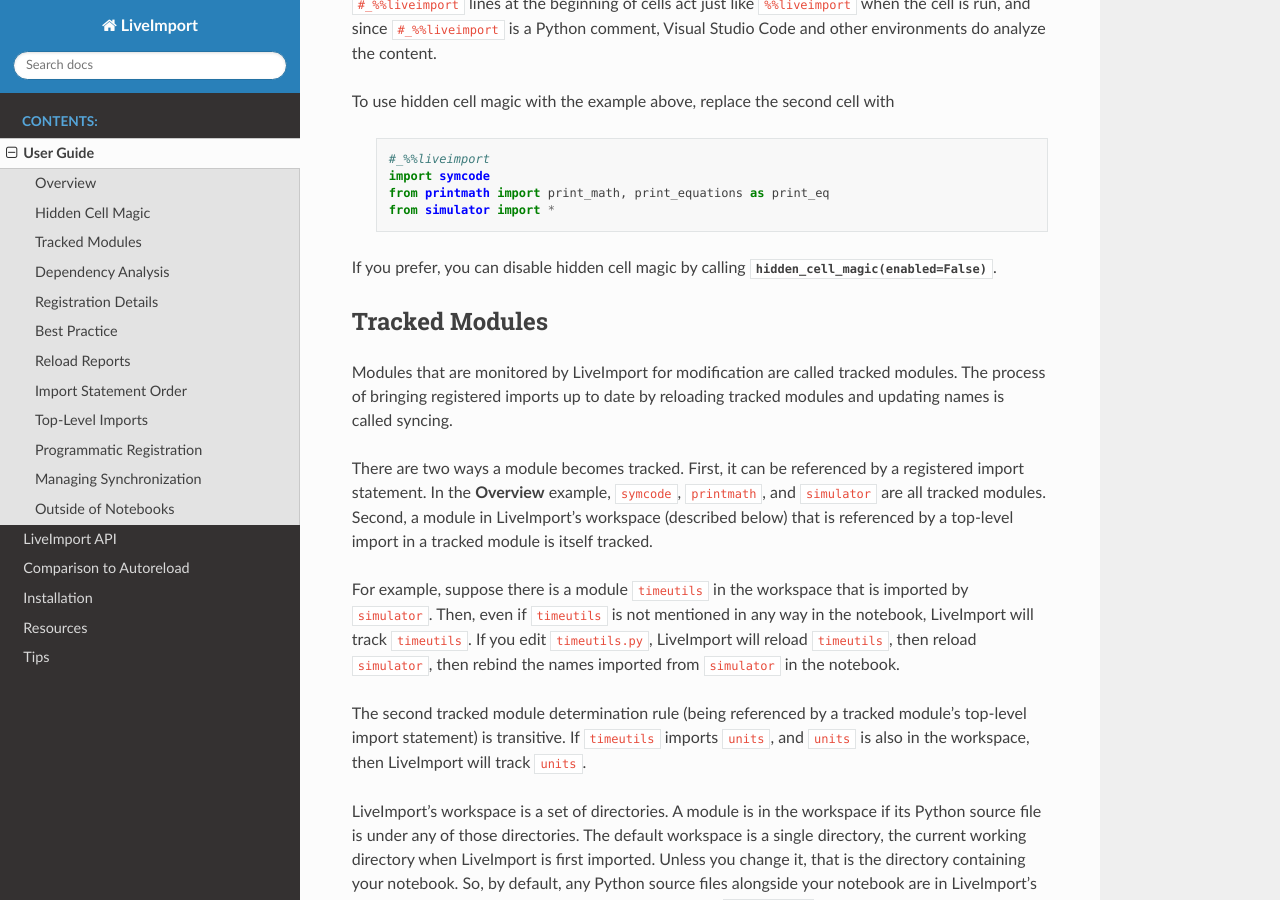
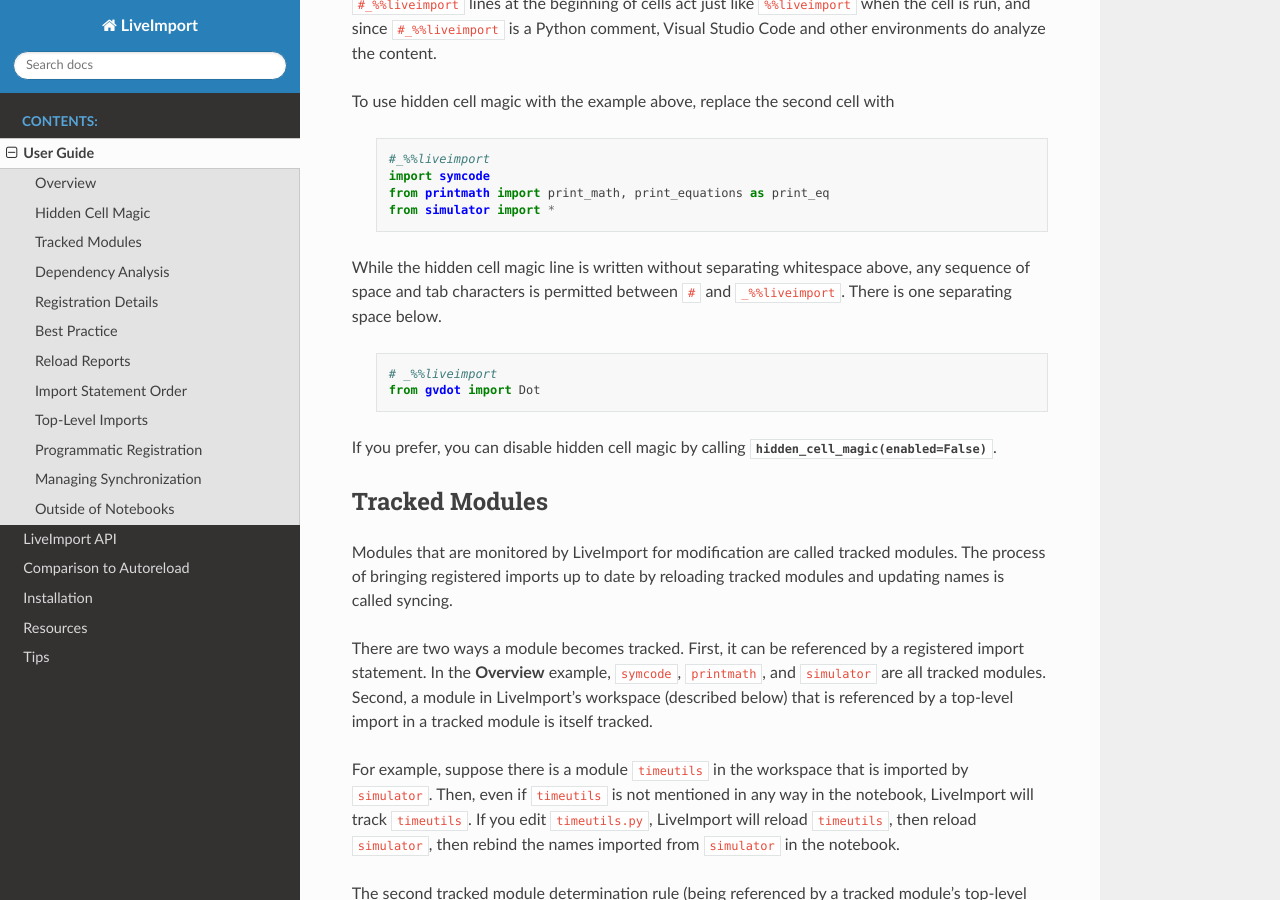
Before and after one commit to escreven/liveimport, a Sphinx documentation site: the page built from doc/userguide.rst, in a window 1280 px wide and 900 px high, scrolled down 1110 px. Built offline with Sphinx 7.4.7 and the Read the Docs theme 3.1.0, drawn with Linux system fonts in a browser that asks for light colours.

```diff
--- a/doc/userguide.rst
+++ b/doc/userguide.rst
@@ -65,6 +65,15 @@ To use hidden cell magic with the example above, replace the second cell with
       import symcode
       from printmath import print_math, print_equations as print_eq
       from simulator import *
+
+While the hidden cell magic line is written without separating whitespace
+above, any sequence of space and tab characters is permitted between ``#`` and
+``_%%liveimport``.  There is one separating space below.
+
+  .. code:: python
+
+      # _%%liveimport
+      from gvdot import Dot
 
 If you prefer, you can disable hidden cell magic by calling
 :func:`hidden_cell_magic(enabled=False) <hidden_cell_magic>`.
```
Also changed, not shown: CHANGELOG.md (+7 -0 lines), 2 other files.
